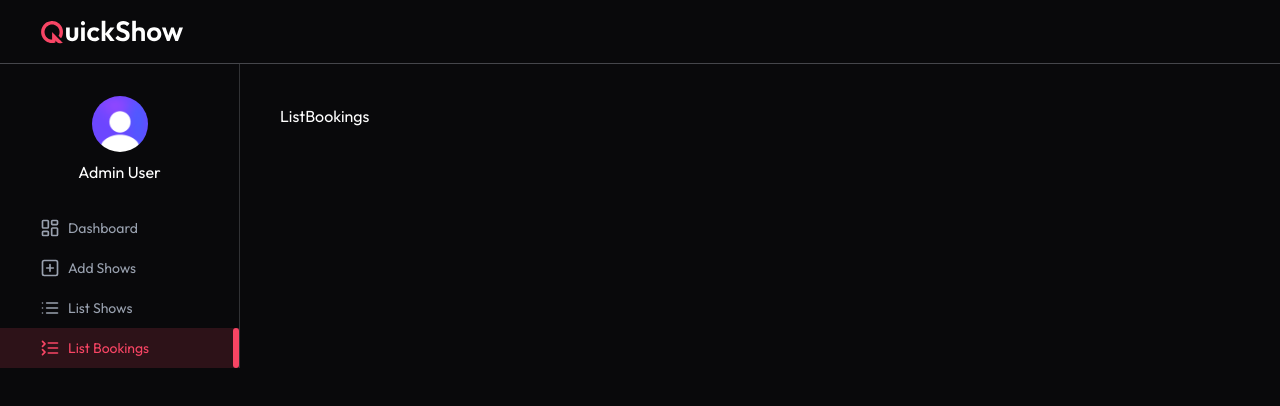
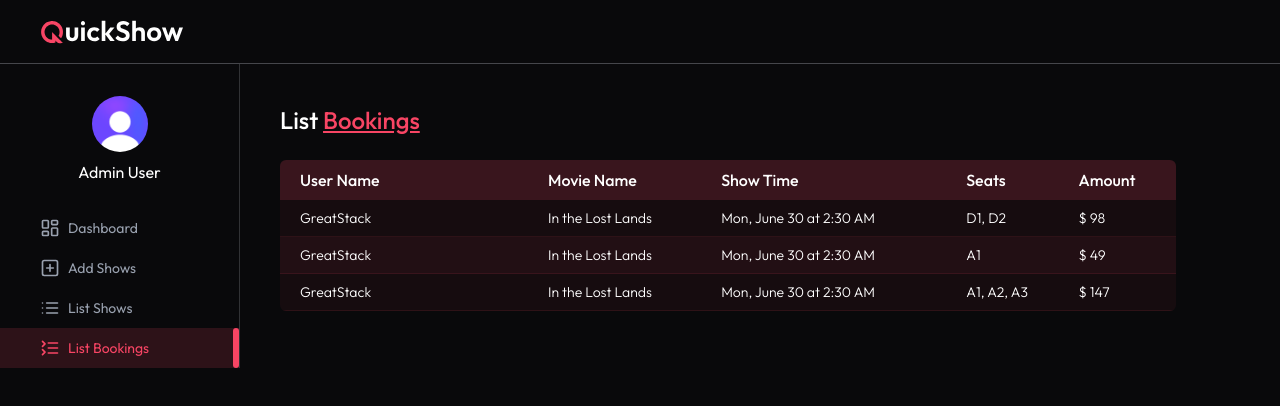
Before and after one commit to natitam1/QuickShow, a React (Vite) app in the folder client/: page /admin/list-bookings in a window 1280 px wide. Shown: the top 406 px of the page. Built offline with nearby package versions, Linux system fonts and the light colour scheme; a web font is replaced by a local one.

Commit message:
Try the list bookings page in admin dashboard

```diff
--- a/client/src/pages/admin/ListBookings.jsx
+++ b/client/src/pages/admin/ListBookings.jsx
@@ -1,7 +1,62 @@
-import React from "react";
+import React, { useEffect, useState } from "react";
+import { dummyBookingData } from "../../assets/assets";
+import Loading from "../../components/Loading";
+import Title from "../../components/admin/Title";
+import { dateFormat } from "../../lib/dateFormat";
 
 const ListBookings = () => {
-  return <div>ListBookings</div>;
+  const currency = import.meta.env.VITE_CURRENCY;
+  const [bookings, setBookings] = useState([]);
+  const [loading, setLoading] = useState(true);
+
+  const getAllBookings = async () => {
+    setBookings(dummyBookingData);
+    setLoading(false);
+  };
+
+  useEffect(() => {
+    getAllBookings();
+  }, []);
+  return !loading ? (
+    <>
+      <Title text1="List" text2="Bookings" />
+      <div className="max-w-4xl overflow-x-hidden mt-6">
+        <table className="overflow-hidden rounded-md text-nowrap border-collapse w-full">
+          <thead>
+            <tr className="bg-primary/20 text-white text-left">
+              <th className="p-2 font-medium pl-5">User Name</th>
+              <th className="p-2 font-medium ">Movie Name</th>
+              <th className="p-2 font-medium ">Show Time</th>
+              <th className="p-2 font-medium ">Seats</th>
+              <th className="p-2 font-medium ">Amount</th>
+            </tr>
+          </thead>
+          <tbody className="font-light text-sm">
+            {bookings.map((item, index) => (
+              <tr
+                key={index}
+                className="border-b border-primary/10 bg-primary/5 even:bg-primary/10"
+              >
+                <td className="p-2 min-w-45 pl-5">{item.user.name}</td>
+                <td className="p-2">{item.show.movie.title}</td>
+                <td className="p-2">{dateFormat(item.show.showDateTime)}</td>
+                <td className="p-2">
+                  {Object.keys(item.bookedSeats)
+                    .map((seat) => item.bookedSeats[seat])
+                    .join(", ")}
+                </td>
+                <td className="p-2">
+                  {currency} {item.amount}
+                </td>
+              </tr>
+            ))}
+          </tbody>
+        </table>
+      </div>
+    </>
+  ) : (
+    <Loading />
+  );
 };
 
 export default ListBookings;
```
